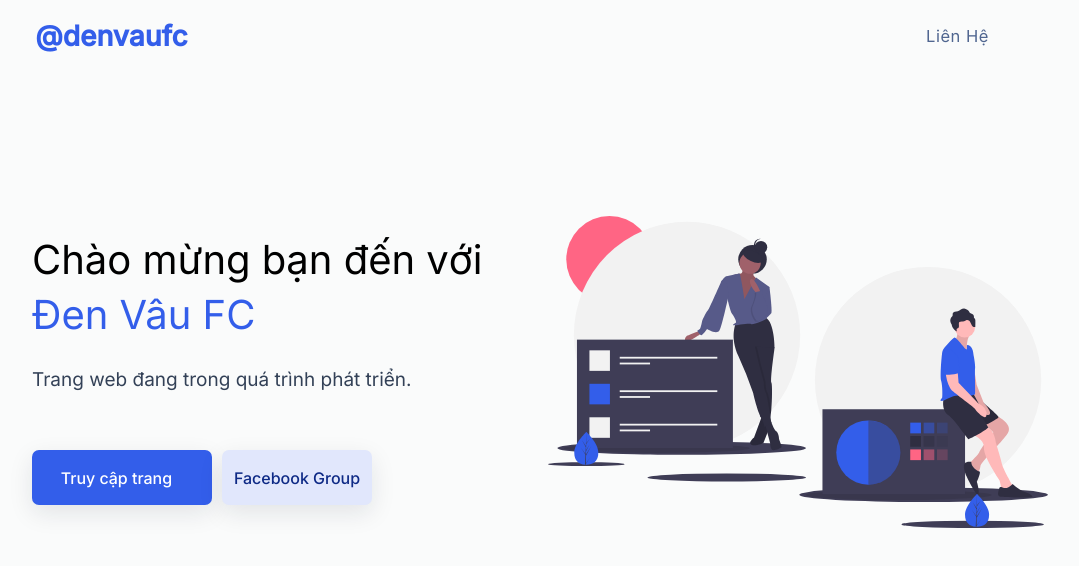
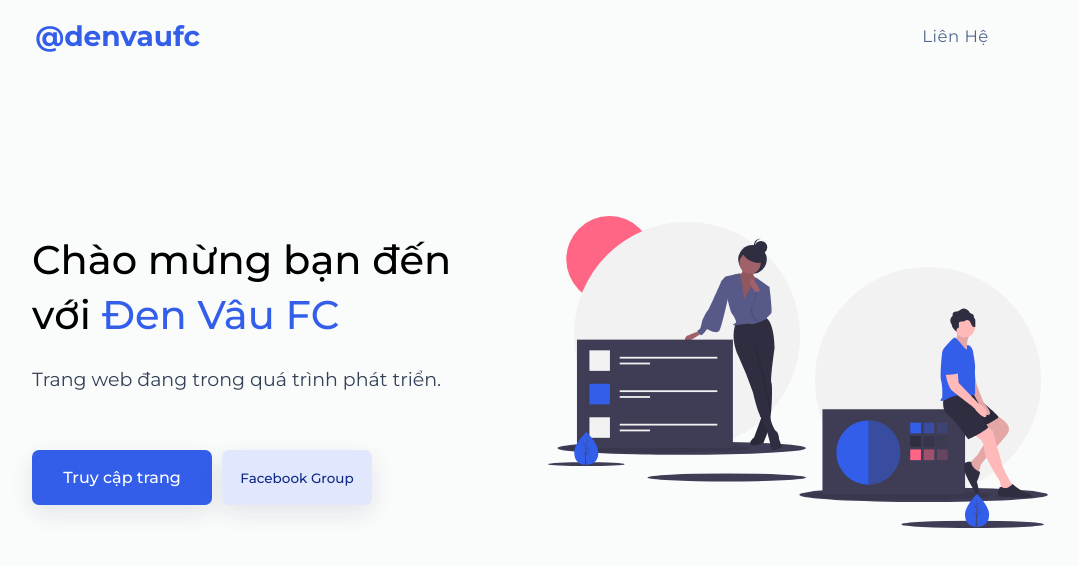
Before and after one commit to nmcanhh/frontend, a React (Create React App) app: page / in a window 1280 px wide. Shown: the top 566 px of the page, without its empty margins (112-1191 px from the left). Built offline with nearby package versions, Linux system fonts and the light colour scheme.

Commit message:
Update font

```diff
--- a/public/index.html
+++ b/public/index.html
@@ -1,15 +1,15 @@
 <!DOCTYPE html>
 <html lang="en">
-  <head>
+
+<head>
     <meta charset="utf-8" />
     <link rel="icon" href="%PUBLIC_URL%/favicon.ico" />
     <meta name="viewport" content="width=device-width, initial-scale=1" />
     <meta name="theme-color" content="#000000" />
-    <meta
-      name="description"
-      content="Web site created using create-react-app"
-    />
+    <meta name="description" content="Web site created using create-react-app" />
     <link rel="apple-touch-icon" href="%PUBLIC_URL%/favicon.svg" />
+    <link href="https://fonts.googleapis.com/css2?family=Poppins:wght@100;200;300;400&display=swap" rel="stylesheet">
+    <link rel="stylesheet" href="https://fonts.googleapis.com/css2?family=Montserrat:wght@300;400;500;600;700&display=swap">
     <!--
       manifest.json provides metadata used when your web app is installed on a
       user's mobile device or desktop. See https://developers.google.com/web/fundamentals/web-app-manifest/
@@ -25,8 +25,9 @@
       Learn how to configure a non-root public URL by running `npm run build`.
     -->
     <title>Đen Vâu FC</title>
-  </head>
-  <body>
+</head>
+
+<body>
     <noscript>You need to enable JavaScript to run this app.</noscript>
     <div id="root"></div>
     <!--
@@ -39,5 +40,6 @@
       To begin the development, run `npm start` or `yarn start`.
       To create a production bundle, use `npm run build` or `yarn build`.
     -->
-  </body>
+</body>
+
 </html>
--- a/src/App.css
+++ b/src/App.css
@@ -1,6 +1,4 @@
 /* ==== "Inter" FONT-FAMILY FROM FONTS.GOOGLE.COM  ==== */
-
-@import url("https://fonts.googleapis.com/css2?family=Inter:wght@400;500&display=swap");
 
 /* ==== ROOT RESET ==== */
 
@@ -8,7 +6,7 @@
     margin: 0;
     padding: 0;
     box-sizing: border-box;
-    font-family: "Inter", sans-serif;
+    font-family: "Montserrat", sans-serif;
 }
 
 *,
@@ -160,7 +158,7 @@
 }
 
 .main-heading {
-    font-weight: 300;
+    font-weight: 500;
     font-size: 40px;
     line-height: 55px;
 }
@@ -225,7 +223,7 @@
 .documentation_btn {
     width: 150px;
     height: 55px;
-    font-size: 16px;
+    font-size: 13.5px;
     font-weight: 500;
     color: #fff;
     letter-spacing: 0;
--- a/src/App.js
+++ b/src/App.js
@@ -3,27 +3,22 @@
 import teamsvg from "./assets/img/team.svg";
 
 function App() {
-    return ( <
-        div >
-        <
-        header className = "container header" > { " " } { /* ==== NAVBAR ==== */ } { " " } <
-        nav className = "nav" >
-        <
-        div className = "logo" >
-        <
-        h2 > @denvaufc < /h2>{" "} <
-        /div>{" "} <
-        div className = "nav_menu"
-        id = "nav_menu" >
-        <
-        button className = "close_btn"
-        id = "close_btn" >
-        <
-        i className = "ri-close-fill" / >
-        <
-        /button>{" "} <
-        ul className = "nav_menu_list" > { " " } {
-            /* <li class="nav_menu_item">
+  return (
+    <div>
+      <header className="container header">
+        {" "}
+        {/* ==== NAVBAR ==== */}{" "}
+        <nav className="nav">
+          <div className="logo">
+            <h2> @denvaufc </h2>{" "}
+          </div>{" "}
+          <div className="nav_menu" id="nav_menu">
+            <button className="close_btn" id="close_btn">
+              <i className="ri-close-fill" />
+            </button>{" "}
+            <ul className="nav_menu_list">
+              {" "}
+              {/* <li class="nav_menu_item">
                                                                                 <a href="https://facebook.com/groups/denvaufchanoi" class="nav_menu_link">Hà Nội</a>
                                                                               </li>
                                                                               <li class="nav_menu_item">
@@ -34,69 +29,50 @@
                                                                               </li>
                                                                               <li class="nav_menu_item">
                                                                                 <a href="https://facebook.com/groups/denvaufccantho" class="nav_menu_link">Cần Thơ</a>
-                                                                  </li> */
-        } { " " } <
-        li className = "nav_menu_item" >
-        <
-        a href = "mailto:denvaufc@gmail.com"
-        className = "nav_menu_link" >
-        Liên hệ { " " } <
-        /a>{" "} <
-        /li>{" "} <
-        /ul>{" "} <
-        /div>{" "} <
-        button className = "toggle_btn"
-        id = "toggle_btn" >
-        <
-        i className = "ri-menu-line" / >
-        <
-        /button>{" "} <
-        /nav>{" "} <
-        /header>{" "} <
-        section className = "wrapper" >
-        <
-        div className = "container" >
-        <
-        div className = "grid-cols-2" >
-        <
-        div className = "grid-item-1" >
-        <
-        h1 className = "main-heading" >
-        Chào mừng bạn đến với < span > Đen Vâu FC < /span> <br / > { " " } { /* Develop anything. */ } { " " } <
-        /h1>{" "} <
-        p className = "info-text" >
-        Trang web đang trong quá trình phát triển. { " " } <
-        /p>{" "} <
-        div className = "btn_wrapper" >
-        <
-        a href = "https://www.facebook.com/denvaufc" >
-        <
-        button className = "btn view_more_btn" >
-        Truy cập trang < i className = "ri-arrow-right-line" / >
-        <
-        /button>{" "} <
-        /a>{" "} <
-        a href = "https://www.facebook.com/groups/denvaufc.official" >
-        <
-        button className = "btn documentation_btn" >
-        Facebook Group { " " } <
-        /button>{" "} <
-        /a>{" "} <
-        /div>{" "} <
-        /div>{" "} <
-        div className = "grid-item-2" >
-        <
-        div className = "team_img_wrapper" >
-        <
-        img src = { teamsvg }
-        alt = "team-img" / >
-        <
-        /div>{" "} <
-        /div>{" "} <
-        /div>{" "} <
-        /div>{" "} <
-        /section>{" "} <
-        /div>
+                                                                              </li> */}{" "}
+              <li className="nav_menu_item">
+                <a href="mailto:denvaufc@gmail.com" className="nav_menu_link">
+                  Liên hệ{" "}
+                </a>{" "}
+              </li>{" "}
+            </ul>{" "}
+          </div>{" "}
+          <button className="toggle_btn" id="toggle_btn">
+            <i className="ri-menu-line" />
+          </button>{" "}
+        </nav>{" "}
+      </header>{" "}
+      <section className="wrapper">
+        <div className="container">
+          <div className="grid-cols-2">
+            <div className="grid-item-1">
+              <h1 className="main-heading">
+                Chào mừng bạn đến với <span> Đen Vâu FC </span> <br />{" "}
+                {/* Develop anything. */}{" "}
+              </h1>{" "}
+              <p className="info-text">
+                Trang web đang trong quá trình phát triển.{" "}
+              </p>{" "}
+              <div className="btn_wrapper">
+                <a href="https://www.facebook.com/denvaufc">
+                  <button className="btn view_more_btn">Truy cập trang</button>{" "}
+                </a>{" "}
+                <a href="https://www.facebook.com/groups/denvaufc.official">
+                  <button className="btn documentation_btn">
+                    Facebook Group
+                  </button>{" "}
+                </a>{" "}
+              </div>{" "}
+            </div>{" "}
+            <div className="grid-item-2">
+              <div className="team_img_wrapper">
+                <img src={teamsvg} alt="team-img" />
+              </div>{" "}
+            </div>{" "}
+          </div>{" "}
+        </div>{" "}
+      </section>{" "}
+    </div>
   );
 }
 
```
Lines whose indentation alone changed are shown as unchanged.
